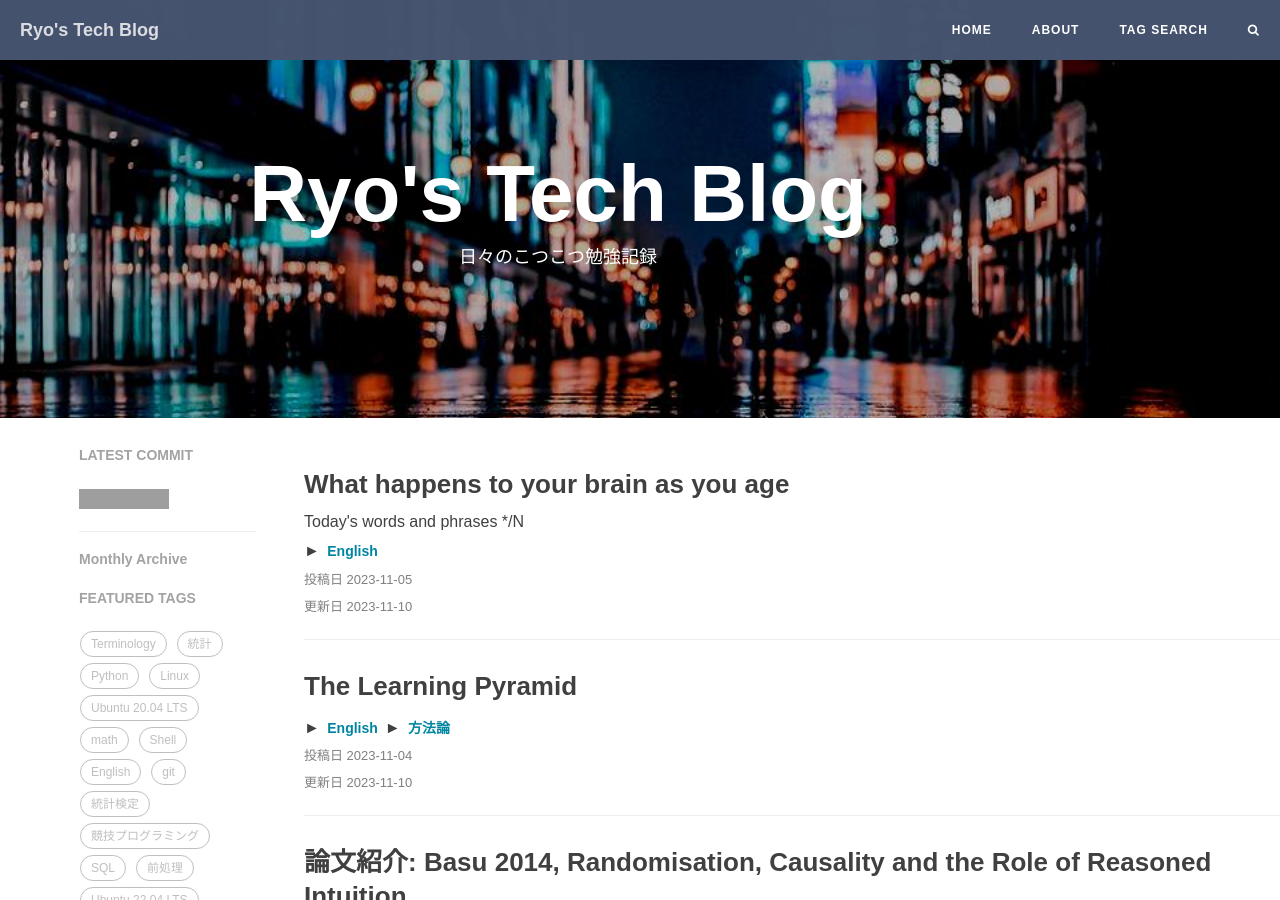
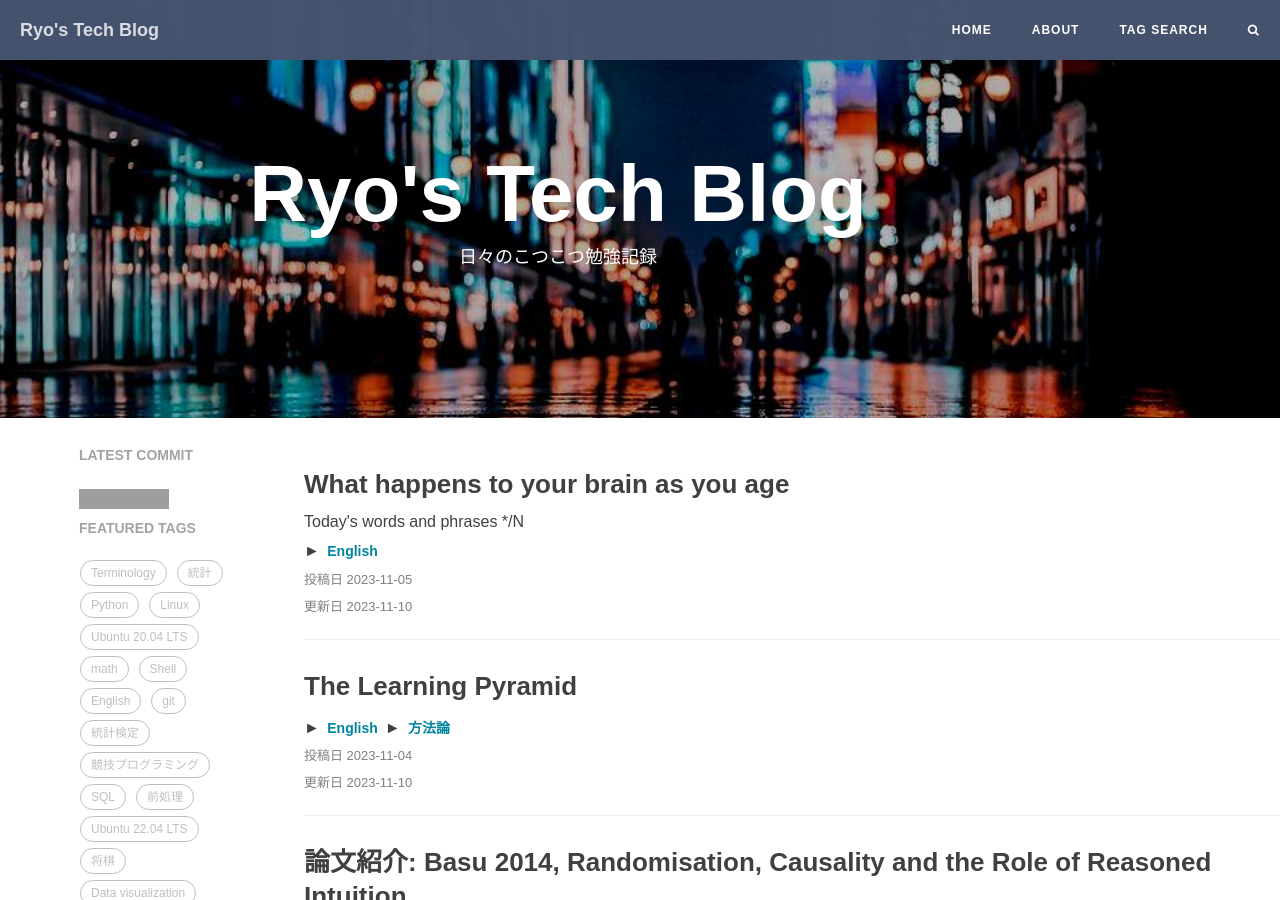
Before and after one commit to RyoNakagami/RyoNakagami.github.io, a Jekyll site: the page built from index.html, in a window 1280 px wide and 900 px high. Built offline with Jekyll 4.4.1, drawn with Linux system fonts in a browser that asks for light colours; the list of posts is cut into pages by our own code; comment, search, counter and statistics services are not loaded; grey boxes are pictures that could not be loaded.

Commit message:
fix latest commit

```diff
--- /dev/null
+++ b/_includes/latest_commit.html
@@ -0,0 +1,13 @@
+{% comment %}
+    @param {boolean} bottom - bottom will render <hr>
+{% endcomment %}
+{% if site.featured-tags %}
+<section>
+    {% if include.bottom %}
+        <hr class="hidden-sm hidden-xs">
+    {% endif %}
+    <h5>LATEST COMMIT</h5>
+</section>
+<a href='https://github.com/RyoNakagami/RyoNakagami.github.io'>
+    <img src='https://img.shields.io/github/last-commit/RyoNakagami/RyoNakagami.github.io.svg' alt=''/>
+{% endif %}
--- a/_layouts/page.html
+++ b/_layouts/page.html
@@ -50,12 +50,10 @@ layout: default
                 sidebar-container
             ">
                 <!-- GitHub Last Commit -->
-                <h5>LATEST COMMIT</a></h5>
-                <a href='https://github.com/RyoNakagami/RyoNakagami.github.io'><img src='https://img.shields.io/github/last-commit/RyoNakagami/RyoNakagami.github.io.svg' alt=''/>
-                <br>
+                {% include latest_commit.html %}
 
                 <!-- Archive 20230316-->
-                {% include monthly_archive.html %}
+                <!-- {% include monthly_archive.html %} -->
 
                 <!-- Featured Tags -->
                 {% include featured-tags.html %}
```
